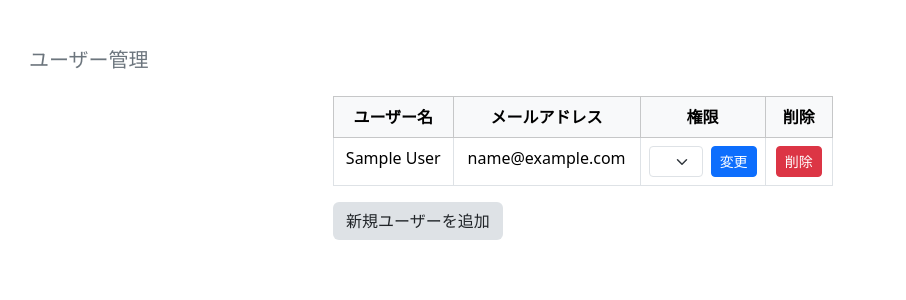
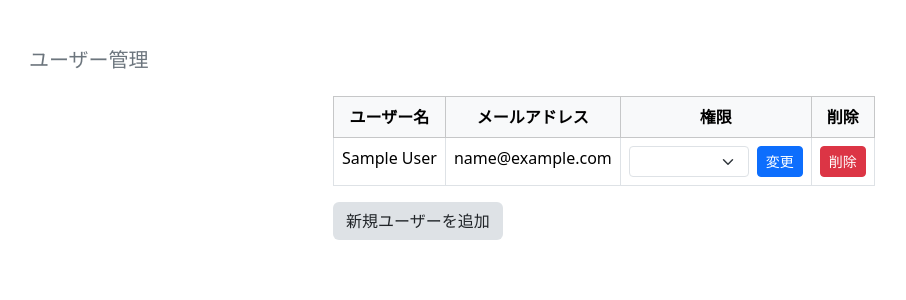
Before and after one commit to SatoAkie/Shift-Pilot, a Django app: template templates/accounts/user_manage.html in a window 1280 px wide. Shown: the part 62-362 px from the top of the page, without its empty margins (57-963 px from the left). Run offline with Django 5.2, Linux system fonts and the light colour scheme; the template is opened without the code that fills it: values that come from a table or form of the project are taken from there, others are empty; the visitor is signed in with stand-in values (Sample User, id 1); data comes from the database, SQL or seed files in the repository.

Commit message:
ユーザー管理テーブルの表示を調整した

```diff
--- a/templates/accounts/user_manage.html
+++ b/templates/accounts/user_manage.html
@@ -11,6 +11,25 @@
     box-shadow: 0 0 4px rgba(0, 0, 0, 0.2);
     color: #000;
     border: 1px solid #bbb;
+}
+
+.table {
+    table-layout: auto !important;
+    width: 100%;
+}
+
+.table td, .table th {
+    white-space: nowrap !important;
+}
+
+.table select.form-select {
+    min-width: 120px;
+    white-space: nowrap;
+}
+
+.table .btn {
+    white-space: nowrap !important;
+    writing-mode: horizontal-tb !important;
 }
 </style>
 {% endblock %}
```
